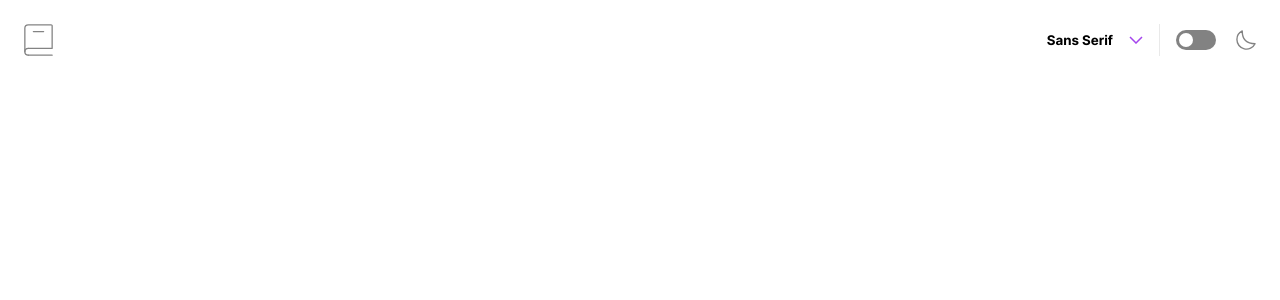
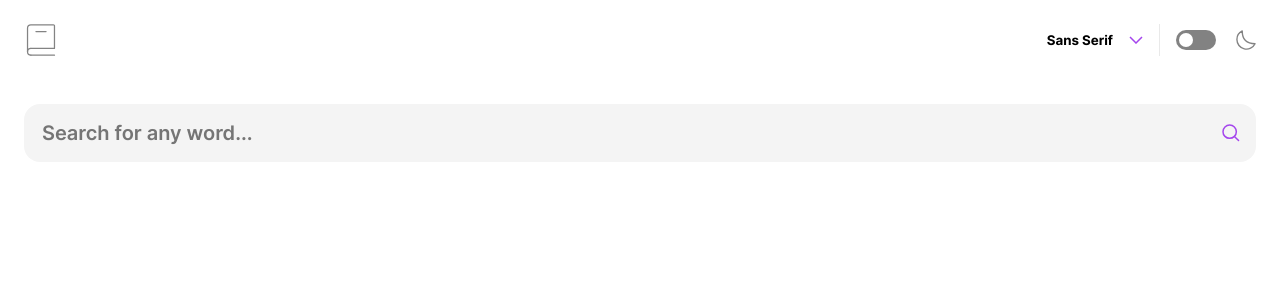
Before and after one commit to dlemvigh/frontendmentor-dictionary-web-app, a React (Vite) app: page / in a window 1280 px wide. Shown: the top 300 px of the page. Built offline with nearby package versions, Linux system fonts and the light colour scheme.

Commit message:
Search input

```diff
--- a/src/App.tsx
+++ b/src/App.tsx
@@ -1,12 +1,22 @@
+import { useState } from 'react'
 import { Header } from './components/Header'
+import { SearchInput } from './components/inputs/SearchInput'
 import { UIContextProvider } from './context/UIContext'
 
 function App() {
+  const [value, setValue] = useState('')
 
   return (
     <>
       <UIContextProvider>
-        <Header />
+        <div style={{ display: 'flex', flexDirection: "column", gap: "3rem" }}>
+          <Header />
+          <SearchInput
+            value={value}
+            onChange={(e) => setValue(e.target.value)}
+            placeholder="Search for any word..."
+        />
+        </div>
       </UIContextProvider>
     </>
   )
--- /dev/null
+++ b/src/components/inputs/SearchInput.module.css
@@ -0,0 +1,22 @@
+.search-container {
+    display: flex;
+    background-color: #f4f4f4;
+    border-radius: 1rem;
+    padding: 1rem;
+}
+.search-container:focus-within {
+    outline: 1px solid var(--color-purple);
+}
+
+.search-input {
+    border: none;
+    flex-grow: 1;
+    background-color: transparent;
+
+    font-size: 1.25rem;
+    font-family: var(--font-family-sans-serif);
+    font-weight: 600;
+}
+.search-input:focus {
+    outline: none;
+}
--- a/src/components/inputs/SearchInput.tsx
+++ b/src/components/inputs/SearchInput.tsx
@@ -0,0 +1,13 @@
+import classes from "./SearchInput.module.css"
+
+export interface SearchInputProps extends React.InputHTMLAttributes<HTMLInputElement> {
+}
+
+export function SearchInput(props: SearchInputProps) {
+    return (
+        <div className={classes["search-container"]}>
+            <input className={classes["search-input"]} {...props} />
+            <img src="/images/icon-search.svg" className={classes["search-icon"]} />
+        </div>
+    )
+}
--- a/src/index.css
+++ b/src/index.css
@@ -51,6 +51,7 @@ body {
   align-items: stretch;
   min-width: 320px;
   min-height: 100vh;
+  background-color: var(--color-white);
 }
 #root {
   width: 100%;
```
